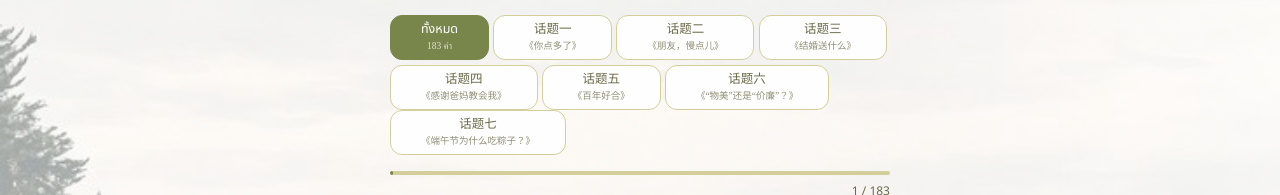
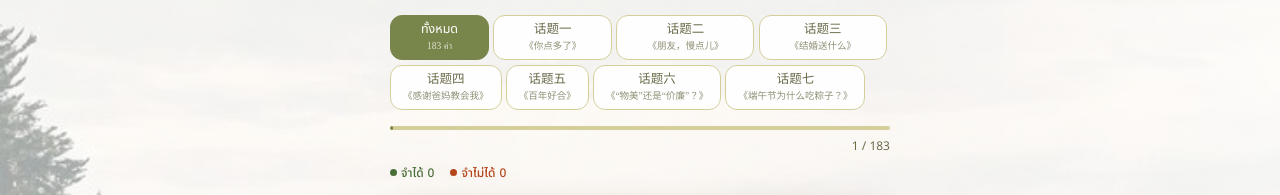
Before and after one commit to suchanat162330-stack/Listening-and-speaking, a plain HTML site: page index.html in a window 1280 px wide. Shown: the part 77-272 px from the top of the page. Drawn offline with Linux system fonts and the light colour scheme.

Commit message:
Update index.html

```diff
--- a/index.html
+++ b/index.html
@@ -24,10 +24,10 @@
   <button class="tab-btn" onclick="setFilter(2)">话题三<br><span class="tab-sub">《结婚送什么》</span></button>
   </div>
 <div class="tabs-two">
-  <button class="tab-btn" onclick="setFilter(3)">话题四<br><span class="tab-sub">《感谢爸妈教会我》</span></button>
-  <button class="tab-btn" onclick="setFilter(4)">话题五<br><span class="tab-sub">《百年好合》</span></button>
-  <button class="tab-btn" onclick="setFilter(5)">话题六<br><span class="tab-sub">《“物美”还是“价廉”？》</span></button>
-  <button class="tab-btn" onclick="setFilter(6)">话题七<br><span class="tab-sub">《端午节为什么吃粽子？》</span></button>
+  <button class="tab-btn-two" onclick="setFilter(3)">话题四<br><span class="tab-sub">《感谢爸妈教会我》</span></button>
+  <button class="tab-btn-two" onclick="setFilter(4)">话题五<br><span class="tab-sub">《百年好合》</span></button>
+  <button class="tab-btn-two" onclick="setFilter(5)">话题六<br><span class="tab-sub">《“物美”还是“价廉”？》</span></button>
+  <button class="tab-btn-two" onclick="setFilter(6)">话题七<br><span class="tab-sub">《端午节为什么吃粽子？》</span></button>
 </div>
 
 <div class="progress-bar-wrap"><div class="progress-bar-fill" id="pfill"></div></div>
```
